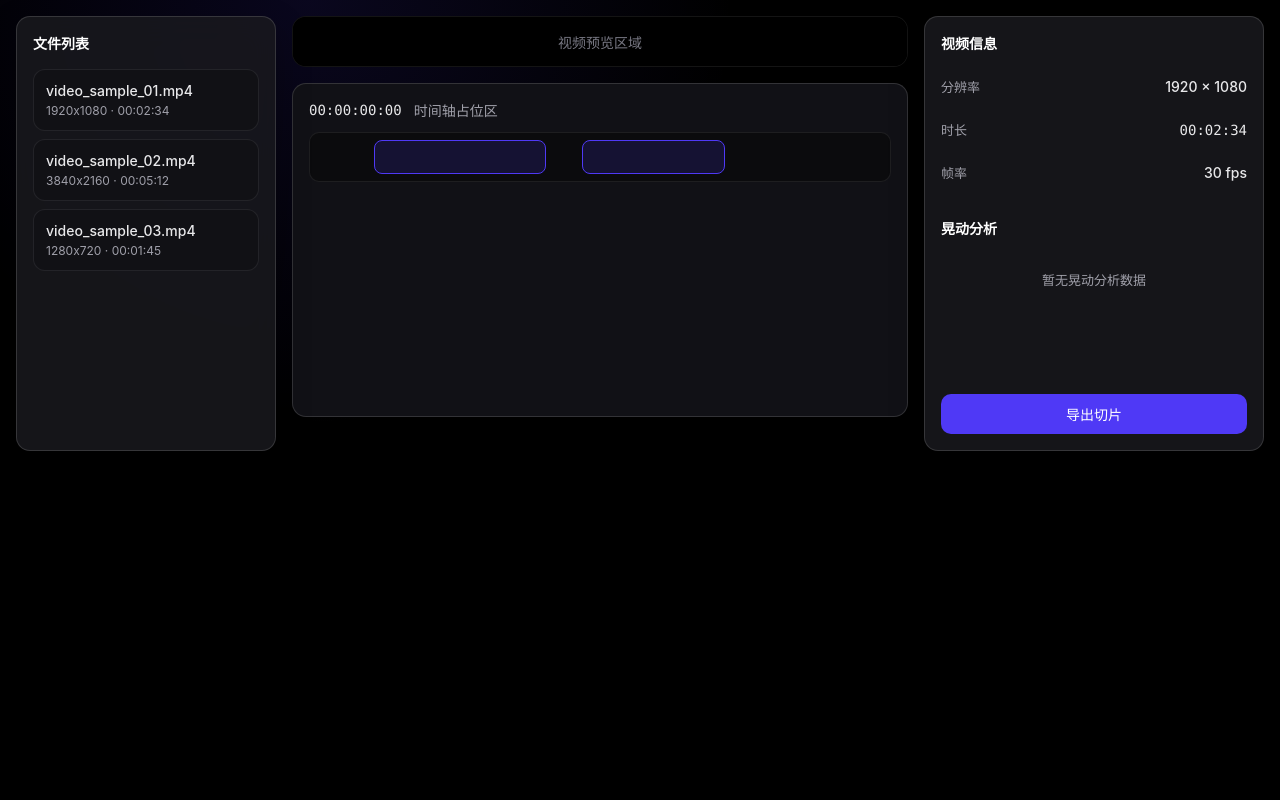
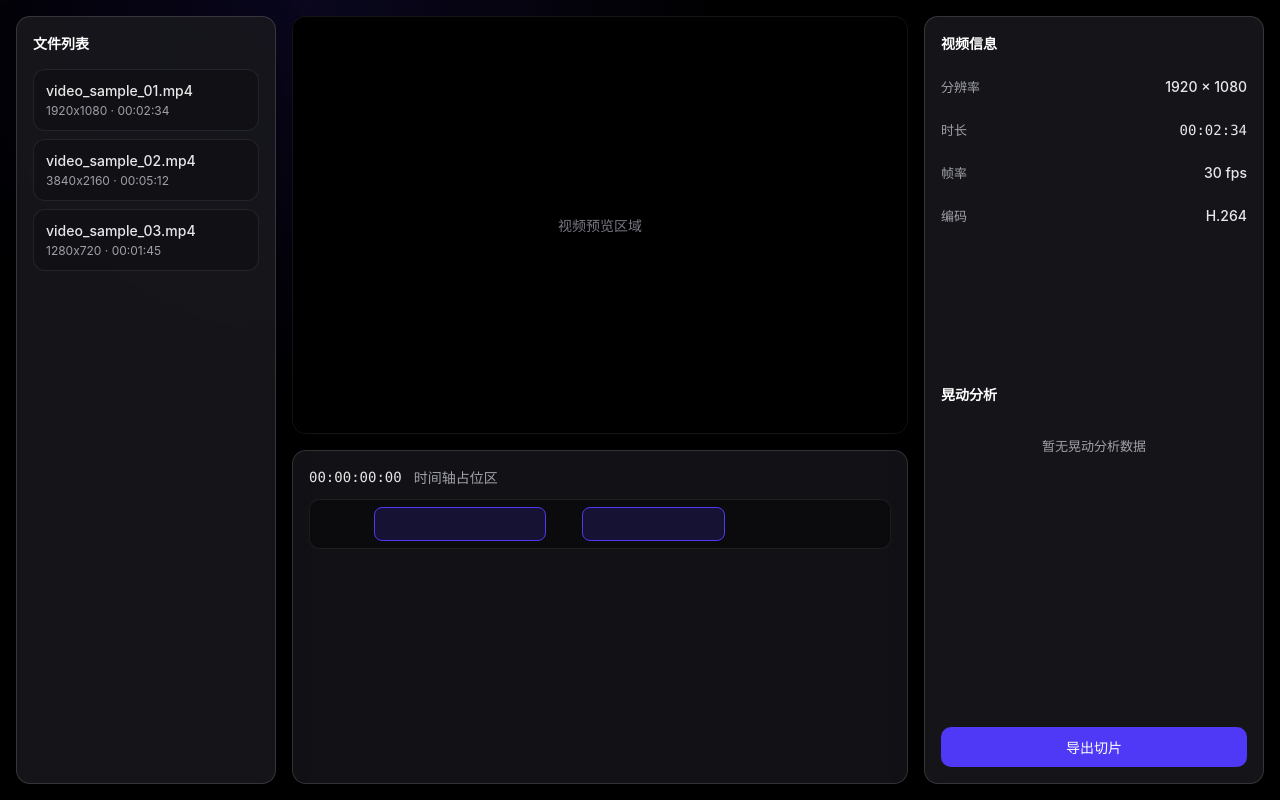
Before and after one commit to thhbbx/motion-slice, a Vue app: page / in a window 1280 px wide. Built offline with nearby package versions, Linux system fonts and the light colour scheme.

Commit message:
refactor(ui): 拍扁 DOM 结构并优化全屏布局，消除底部黑边

```diff
--- a/src/App.vue
+++ b/src/App.vue
@@ -1,6 +1,5 @@
 <template>
   <div class="video-tool-page">
-    <div class="layout-container">
     <!-- 左侧 Sidebar -->
     <aside class="sidebar">
       <div class="vt-panel sidebar-panel">
@@ -88,7 +87,6 @@
       </div>
     </aside>
   </div>
-  </div>
 </template>
 
 <script setup lang="ts">
@@ -96,33 +94,43 @@
 </script>
 
 <style scoped>
-.layout-container {
+/* 根节点全屏约束 */
+.video-tool-page {
+  height: 100vh;
+  width: 100vw;
+  overflow: hidden;
   display: flex;
-  height: 100%;
+  padding: var(--vt-space-4);
   gap: var(--vt-space-4);
-  padding: var(--vt-space-4);
   box-sizing: border-box;
 }
 
 /* 左侧 Sidebar */
 .sidebar {
   width: 260px;
+  height: 100%;
   flex-shrink: 0;
+  display: flex;
+  flex-direction: column;
 }
 
 /* 中间 Workspace */
 .workspace {
   flex: 1;
+  height: 100%;
   display: flex;
   flex-direction: column;
   gap: var(--vt-space-4);
-  min-width: 0; /* 防止 flex 子元素溢出 */
+  overflow: hidden;
 }
 
 /* 右侧 Inspector */
 .inspector {
   width: 340px;
+  height: 100%;
   flex-shrink: 0;
+  display: flex;
+  flex-direction: column;
 }
 
 /* Sidebar 面板 */
@@ -180,7 +188,6 @@
   border: 1px solid var(--vt-border);
   border-radius: var(--vt-radius-xl);
   overflow: hidden;
-  min-height: 0; /* 防止 flex 子元素溢出 */
 }
 
 .video-stage {
```
Lines whose indentation alone changed are shown as unchanged.
